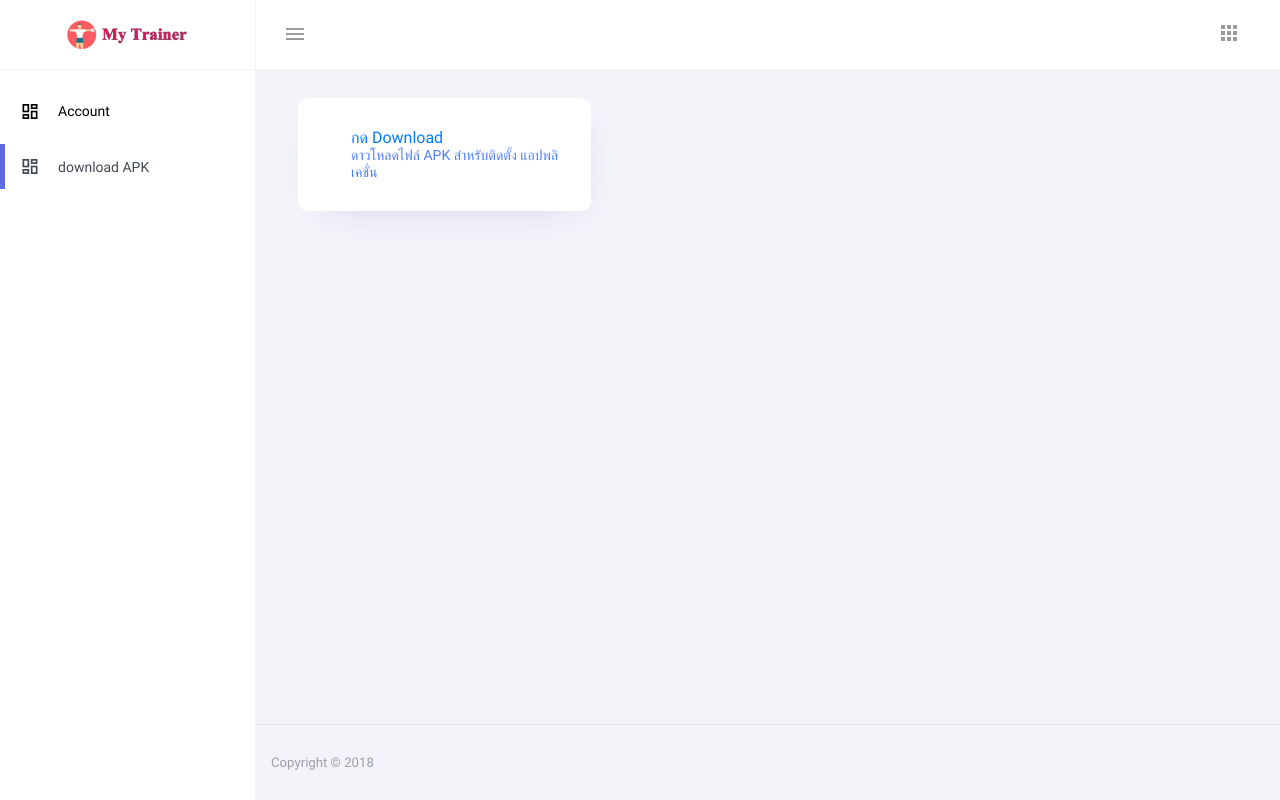
After one commit to witsanu091/servers, a CodeIgniter app: page /server/login/download_apk in a window 1280 px wide. The commit adds this page. Run offline with CodeIgniter, Linux system fonts and the light colour scheme; some libraries are stand-ins or nearby versions.

Commit message:
add file apk download

```diff
--- a/application/controllers/Login.php
+++ b/application/controllers/Login.php
@@ -40,6 +40,12 @@ class Login extends CI_Controller
     public function show_login_user()
     {
         $this->load->view('/show_login');
+    }
+
+    public function download_apk()
+    {
+        $this->template->set('title', 'Download APK');
+        $this->template->load('template/light', 'pages/download');
     }
     //     public function login()
     //     {
--- /dev/null
+++ b/application/views/pages/download.php
@@ -0,0 +1,14 @@
+<div class="col-md-4 grid-margin grid-margin-md-0">
+    <div class="card">
+        <div class="card-body">
+            <div class="wrapper d-flex align-items-center justify-content-start justify-content-sm-center flex-wrap">
+
+                <div class="wrapper ml-4">
+                    <a href="<?= base_url('apk/') ?>find_trainer.apk">กด Download</a>
+                    <p class="text-info mb-0 font-weight-medium">ดาวโหลดไฟล์ APK สำหรับติดตั้ง
+                        แอปพลิเคชั่น</p>
+                </div>
+            </div>
+        </div>
+    </div>
+</div>
--- a/application/views/template/light.php
+++ b/application/views/template/light.php
@@ -83,12 +83,12 @@
               <span class="menu-title">Account</span>
             </a>
           </li>
-          <!-- <li class="nav-item">
-            <a class="nav-link" href="<?= base_url('welcome/home') ?>">
+          <li class="nav-item">
+            <a class="nav-link" href="<?= base_url('login/download_apk') ?>">
               <i class="mdi mdi-view-dashboard-outline menu-icon"></i>
-              <span class="menu-title">Report</span>
+              <span class="menu-title">download APK</span>
             </a>
-          </li> -->
+          </li>
         </ul>
       </nav>
       <!-- partial -->
```
Also changed, not shown: 1 other file.
